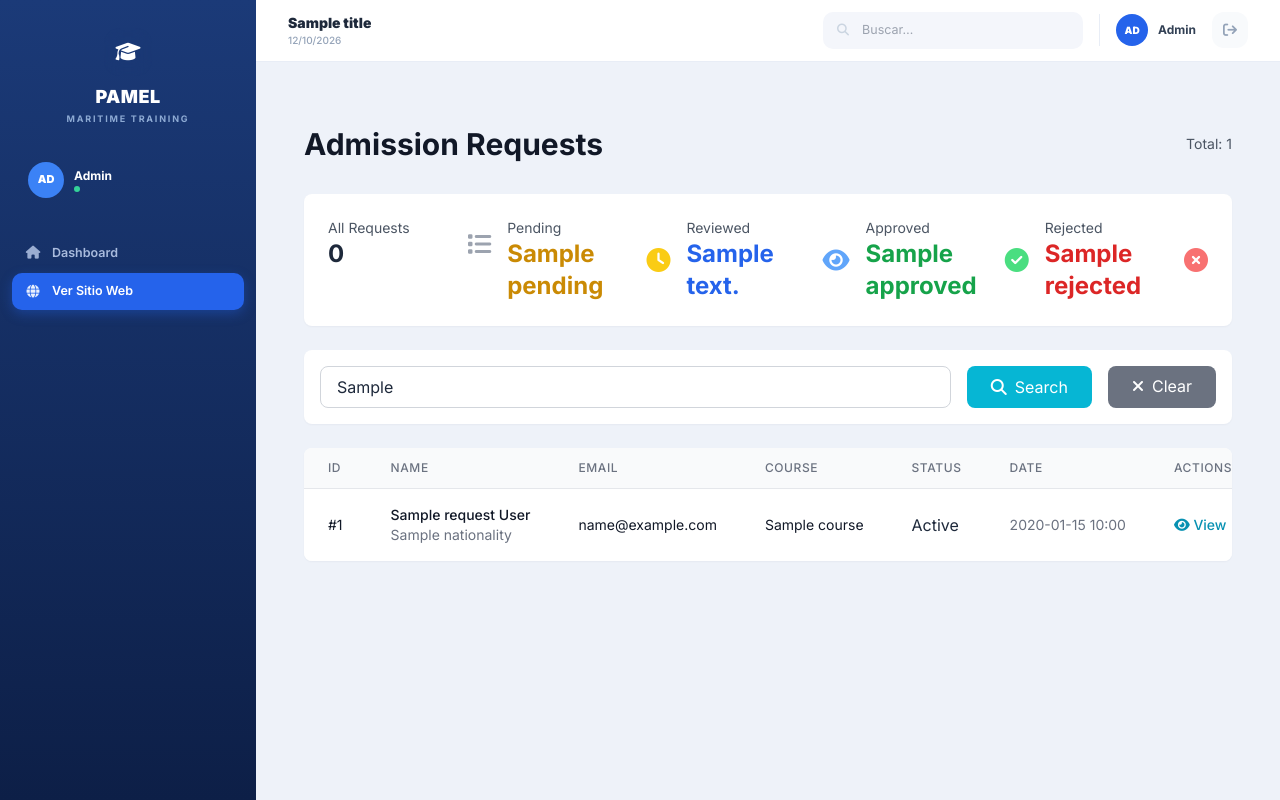
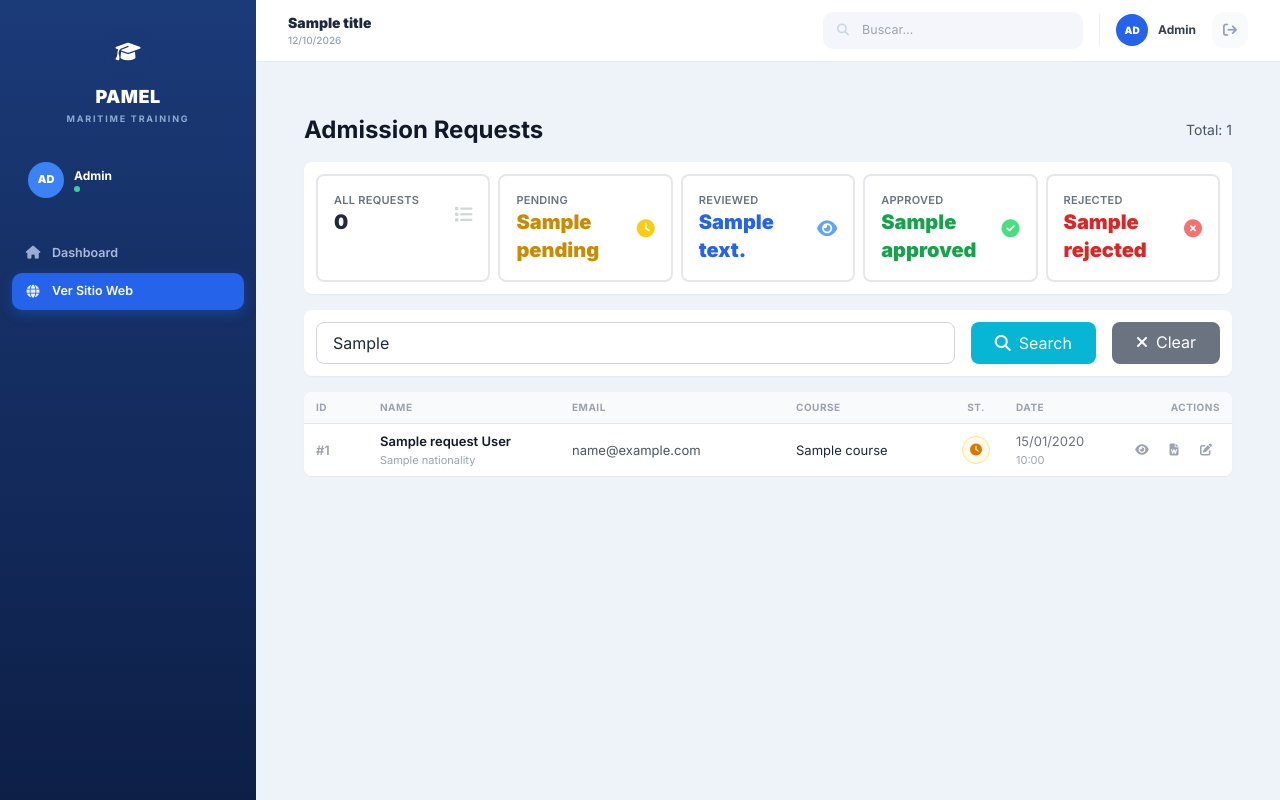
Before and after one commit to innovproj507/pamel, a PHP site: template admin/views/admission-requests.php in a window 1280 px wide. Run offline with PHP 8.4, Linux system fonts and the light colour scheme; the template is opened without the code that fills it: most values are stand-ins (such as "Sample title", 1, 10 or a date in 2020); data that the repository does not hold is empty; some libraries are stand-ins or nearby versions.

Commit message:
Tabla de solicitudes más compacta, y estilos que sí se aplican
El contenido se cortaba: cada celda llevaba px-6 py-4 y el nombre del
curso estaba limitado a max-w-xs, así que los cursos largos quedaban
truncados aunque sobrara ancho en la pantalla.

Ahora el relleno es px-3 py-2, el texto 13px, la tabla reparte el ancho
sobrante al curso y lo que no cabe se corta con el texto completo en el
title. El estado pasa de palabra a icono redondo con color y tooltip, y
las tres acciones son botones de icono en vez de enlaces con texto. Entran
el doble de filas por pantalla.

Aparte, el <style> de estas dos vistas usaba @apply, que sólo funciona
compilando Tailwind. Aquí se carga por CDN, donde @apply se ignora en
silencio: las tarjetas de filtro y las pastillas de estado llevaban desde
siempre sin ningún estilo. Reescrito como CSS normal.

Co-Authored-By: Claude Opus 5 <noreply@anthropic.com>

```diff
--- a/admin/views/admission-requests.php
+++ b/admin/views/admission-requests.php
@@ -1,22 +1,22 @@
-<div class="container mx-auto px-4 py-8">
-    <div class="flex justify-between items-center mb-8">
-        <h1 class="text-3xl font-bold text-gray-900">Admission Requests</h1>
+<div class="container mx-auto px-4 py-5">
+    <div class="flex justify-between items-center mb-4">
+        <h1 class="text-2xl font-bold text-gray-900">Admission Requests</h1>
         <div class="flex items-center space-x-2">
             <span class="text-sm text-gray-600">Total: <?php echo $totalCount; ?></span>
         </div>
     </div>
 
     <!-- Status Filters -->
-    <div class="bg-white rounded-lg shadow-md p-6 mb-6">
-        <div class="grid grid-cols-1 md:grid-cols-5 gap-4">
+    <div class="bg-white rounded-lg shadow-md p-3 mb-4">
+        <div class="grid grid-cols-2 md:grid-cols-5 gap-2">
             <a href="/manager/admission-requests"
                class="status-card <?php echo empty($currentStatus) ? 'active' : ''; ?>">
                 <div class="flex items-center justify-between">
                     <div>
-                        <p class="text-sm text-gray-600">All Requests</p>
-                        <p class="text-2xl font-bold"><?php echo array_sum($statusCounts); ?></p>
+                        <p class="text-[11px] font-semibold text-gray-500 uppercase tracking-wide">All Requests</p>
+                        <p class="text-xl font-black"><?php echo array_sum($statusCounts); ?></p>
                     </div>
-                    <i class="fas fa-list text-gray-400 text-2xl"></i>
+                    <i class="fas fa-list text-gray-300 text-lg"></i>
                 </div>
             </a>
 
@@ -24,10 +24,10 @@
                class="status-card <?php echo $currentStatus === 'pending' ? 'active' : ''; ?>">
                 <div class="flex items-center justify-between">
                     <div>
-                        <p class="text-sm text-gray-600">Pending</p>
-                        <p class="text-2xl font-bold text-yellow-600"><?php echo $statusCounts['pending']; ?></p>
+                        <p class="text-[11px] font-semibold text-gray-500 uppercase tracking-wide">Pending</p>
+                        <p class="text-xl font-black text-yellow-600"><?php echo $statusCounts['pending']; ?></p>
                     </div>
-                    <i class="fas fa-clock text-yellow-400 text-2xl"></i>
+                    <i class="fas fa-clock text-yellow-400 text-lg"></i>
                 </div>
             </a>
 
@@ -35,10 +35,10 @@
                class="status-card <?php echo $currentStatus === 'reviewed' ? 'active' : ''; ?>">
                 <div class="flex items-center justify-between">
                     <div>
-                        <p class="text-sm text-gray-600">Reviewed</p>
-                        <p class="text-2xl font-bold text-blue-600"><?php echo $statusCounts['reviewed']; ?></p>
+                        <p class="text-[11px] font-semibold text-gray-500 uppercase tracking-wide">Reviewed</p>
+                        <p class="text-xl font-black text-blue-600"><?php echo $statusCounts['reviewed']; ?></p>
                     </div>
-                    <i class="fas fa-eye text-blue-400 text-2xl"></i>
+                    <i class="fas fa-eye text-blue-400 text-lg"></i>
                 </div>
             </a>
 
@@ -46,10 +46,10 @@
                class="status-card <?php echo $currentStatus === 'approved' ? 'active' : ''; ?>">
                 <div class="flex items-center justify-between">
                     <div>
-                        <p class="text-sm text-gray-600">Approved</p>
-                        <p class="text-2xl font-bold text-green-600"><?php echo $statusCounts['approved']; ?></p>
+                        <p class="text-[11px] font-semibold text-gray-500 uppercase tracking-wide">Approved</p>
+                        <p class="text-xl font-black text-green-600"><?php echo $statusCounts['approved']; ?></p>
                     </div>
-                    <i class="fas fa-check-circle text-green-400 text-2xl"></i>
+                    <i class="fas fa-check-circle text-green-400 text-lg"></i>
                 </div>
             </a>
 
@@ -57,17 +57,17 @@
                class="status-card <?php echo $currentStatus === 'rejected' ? 'active' : ''; ?>">
                 <div class="flex items-center justify-between">
                     <div>
-                        <p class="text-sm text-gray-600">Rejected</p>
-                        <p class="text-2xl font-bold text-red-600"><?php echo $statusCounts['rejected']; ?></p>
+                        <p class="text-[11px] font-semibold text-gray-500 uppercase tracking-wide">Rejected</p>
+                        <p class="text-xl font-black text-red-600"><?php echo $statusCounts['rejected']; ?></p>
                     </div>
-                    <i class="fas fa-times-circle text-red-400 text-2xl"></i>
+                    <i class="fas fa-times-circle text-red-400 text-lg"></i>
                 </div>
             </a>
         </div>
     </div>
 
     <!-- Search Bar -->
-    <div class="bg-white rounded-lg shadow-md p-4 mb-6">
+    <div class="bg-white rounded-lg shadow-md p-3 mb-4">
         <form method="GET" action="/manager/admission-requests" class="flex gap-4">
             <?php if ($currentStatus): ?>
                 <input type="hidden" name="status" value="<?php echo htmlspecialchars($currentStatus); ?>">
@@ -88,74 +88,103 @@
         </form>
     </div>
 
-    <!-- Requests Table -->
+    <!--
+        Tabla compacta: el contenido se cortaba porque cada celda llevaba
+        px-6 py-4 y el nombre del curso estaba limitado a max-w-xs. Ahora el
+        relleno es menor, el texto más pequeño y el curso se lleva el ancho
+        sobrante; lo que no cabe se corta con puntos suspensivos y el texto
+        completo queda en el title.
+    -->
+    <?php
+    // Estado -> icono, color y etiqueta. El icono sustituye a la palabra.
+    $estados = [
+        'pending'  => ['fa-clock',        'amber',   'Pending'],
+        'reviewed' => ['fa-eye',          'blue',    'Reviewed'],
+        'approved' => ['fa-circle-check', 'emerald', 'Approved'],
+        'rejected' => ['fa-circle-xmark', 'rose',    'Rejected'],
+    ];
+    ?>
     <div class="bg-white rounded-lg shadow-md overflow-hidden">
         <div class="overflow-x-auto">
-            <table class="min-w-full divide-y divide-gray-200">
+            <table class="min-w-full table-fixed divide-y divide-gray-200 text-[13px]">
                 <thead class="bg-gray-50">
-                    <tr>
-                        <th class="px-6 py-3 text-left text-xs font-medium text-gray-500 uppercase tracking-wider">ID</th>
-                        <th class="px-6 py-3 text-left text-xs font-medium text-gray-500 uppercase tracking-wider">Name</th>
-                        <th class="px-6 py-3 text-left text-xs font-medium text-gray-500 uppercase tracking-wider">Email</th>
-                        <th class="px-6 py-3 text-left text-xs font-medium text-gray-500 uppercase tracking-wider">Course</th>
-                        <th class="px-6 py-3 text-left text-xs font-medium text-gray-500 uppercase tracking-wider">Status</th>
-                        <th class="px-6 py-3 text-left text-xs font-medium text-gray-500 uppercase tracking-wider">Date</th>
-                        <th class="px-6 py-3 text-left text-xs font-medium text-gray-500 uppercase tracking-wider">Actions</th>
+                    <tr class="text-left text-[10px] font-bold text-gray-400 uppercase tracking-wider">
+                        <th class="px-3 py-2 w-16">ID</th>
+                        <th class="px-3 py-2 w-48">Name</th>
+                        <th class="px-3 py-2 w-56">Email</th>
+                        <th class="px-3 py-2">Course</th>
+                        <th class="px-2 py-2 w-14 text-center">St.</th>
+                        <th class="px-3 py-2 w-28">Date</th>
+                        <th class="px-3 py-2 w-24 text-right">Actions</th>
                     </tr>
                 </thead>
-                <tbody class="bg-white divide-y divide-gray-200">
+                <tbody class="bg-white divide-y divide-gray-100">
                     <?php if (empty($requests)): ?>
                         <tr>
-                            <td colspan="7" class="px-6 py-12 text-center text-gray-500">
+                            <td colspan="7" class="px-3 py-12 text-center text-gray-500">
                                 <i class="fas fa-inbox text-4xl mb-2"></i>
                                 <p>No admission requests found.</p>
                             </td>
                         </tr>
                     <?php else: ?>
-                        <?php foreach ($requests as $request): ?>
-                            <tr class="hover:bg-gray-50">
-                                <td class="px-6 py-4 whitespace-nowrap text-sm text-gray-900">
+                        <?php foreach ($requests as $request):
+                            $st = $request['status'] ?? 'pending';
+                            [$icono, $color, $etiqueta] = $estados[$st] ?? $estados['pending'];
+                            $curso = (string) $request['course'];
+                        ?>
+                            <tr class="hover:bg-gray-50 align-middle">
+                                <td class="px-3 py-2 whitespace-nowrap text-gray-400 font-semibold">
                                     #<?php echo $request['id']; ?>
                                 </td>
-                                <td class="px-6 py-4 whitespace-nowrap">
-                                    <div class="text-sm font-medium text-gray-900">
+                                <td class="px-3 py-2">
+                                    <div class="font-semibold text-gray-900 truncate"
+                                         title="<?php echo htmlspecialchars($request['given_name'] . ' ' . $request['surname']); ?>">
                                         <?php echo htmlspecialchars($request['given_name'] . ' ' . $request['surname']); ?>
                                     </div>
-                                    <div class="text-sm text-gray-500">
-                                        <?php echo htmlspecialchars($request['nationality']); ?>
+                                    <div class="text-[11px] text-gray-400 truncate">
+                                        <?php echo htmlspecialchars((string) $request['nationality']); ?>
                                     </div>
                                 </td>
-                                <td class="px-6 py-4 whitespace-nowrap text-sm text-gray-900">
+                                <td class="px-3 py-2">
+                                    <a href="mailto:<?php echo htmlspecialchars($request['email']); ?>"
+                                       class="block truncate text-gray-600 hover:text-cyan-600"
+                                       title="<?php echo htmlspecialchars($request['email']); ?>">
                                         <?php echo htmlspecialchars($request['email']); ?>
+                                    </a>
                                 </td>
-                                <td class="px-6 py-4 text-sm text-gray-900">
-                                    <div class="max-w-xs truncate">
-                                        <?php echo htmlspecialchars($request['course']); ?>
+                                <td class="px-3 py-2">
+                                    <div class="truncate text-gray-800" title="<?php echo htmlspecialchars($curso); ?>">
+                                        <?php echo htmlspecialchars($curso); ?>
                                     </div>
                                 </td>
-                                <td class="px-6 py-4 whitespace-nowrap">
-                                    <span class="status-badge status-<?php echo $request['status']; ?>">
-                                        <?php echo ucfirst($request['status']); ?>
+                                <td class="px-2 py-2 text-center">
+                                    <span class="inline-flex items-center justify-center w-7 h-7 rounded-full bg-<?php echo $color; ?>-50 text-<?php echo $color; ?>-600 border border-<?php echo $color; ?>-200"
+                                          title="<?php echo $etiqueta; ?>">
+                                        <i class="fas <?php echo $icono; ?> text-xs"></i>
+                                        <span class="sr-only"><?php echo $etiqueta; ?></span>
                                     </span>
                                 </td>
-                                <td class="px-6 py-4 whitespace-nowrap text-sm text-gray-500">
-                                    <?php echo date('Y-m-d H:i', strtotime($request['created_at'])); ?>
+                                <td class="px-3 py-2 whitespace-nowrap text-gray-500">
+                                    <?php $t = strtotime($request['created_at']); ?>
+                                    <div><?php echo date('d/m/Y', $t); ?></div>
+                                    <div class="text-[11px] text-gray-400"><?php echo date('H:i', $t); ?></div>
                                 </td>
-                                <td class="px-6 py-4 whitespace-nowrap text-sm font-medium">
+                                <td class="px-3 py-2 whitespace-nowrap text-right">
+                                    <div class="inline-flex items-center gap-1">
                                         <a href="/manager/admission-requests/<?php echo $request['id']; ?>"
-                                       class="text-cyan-600 hover:text-cyan-900 mr-3">
-                                        <i class="fas fa-eye"></i> View
+                                           class="w-7 h-7 inline-flex items-center justify-center rounded-lg text-gray-400 hover:bg-cyan-50 hover:text-cyan-600 transition"
+                                           title="View request">
+                                            <i class="fas fa-eye text-xs"></i>
                                         </a>
                                         <a href="/manager/admission-requests/<?php echo $request['id']; ?>/download-word"
-                                       class="text-green-600 hover:text-green-900 mr-3"
+                                           class="w-7 h-7 inline-flex items-center justify-center rounded-lg text-gray-400 hover:bg-emerald-50 hover:text-emerald-600 transition"
                                            title="Download Word">
-                                        <i class="fas fa-file-word"></i> Word
+                                            <i class="fas fa-file-word text-xs"></i>
                                         </a>
-                                    <!-- Inline status dropdown -->
-                                    <div class="inline-block">
                                         <button onclick="toggleDropdown(event, 'dd-<?php echo $request['id']; ?>')"
-                                                class="text-blue-600 hover:text-blue-900 font-medium">
-                                            <i class="fas fa-edit"></i> Status
+                                                class="w-7 h-7 inline-flex items-center justify-center rounded-lg text-gray-400 hover:bg-blue-50 hover:text-blue-600 transition"
+                                                title="Change status">
+                                            <i class="fas fa-pen-to-square text-xs"></i>
                                         </button>
                                     </div>
                                 </td>
@@ -238,22 +267,50 @@
 </div>
 
 <style>
+/*
+    CSS normal, no @apply: Tailwind se carga por CDN y en ese modo @apply
+    no se procesa, así que estas reglas no pintaban absolutamente nada.
+    Por eso las tarjetas de filtro y las pastillas de estado salían sin
+    estilo.
+*/
 .status-card {
-    @apply bg-white rounded-lg p-4 border-2 border-gray-200 hover:border-cyan-500 transition cursor-pointer;
+    display: block;
+    background: #fff;
+    border: 2px solid #e5e7eb;
+    border-radius: .5rem;
+    padding: 1rem;
+    cursor: pointer;
+    transition: border-color .15s, background-color .15s;
 }
-.status-card.active {
-    @apply border-cyan-500 bg-cyan-50;
+.status-card:hover  { border-color: #06b6d4; }
+.status-card.active { border-color: #06b6d4; background: #ecfeff; }
+
+.detail-row {
+    display: flex;
+    padding: .75rem 0;
+    border-bottom: 1px solid #f3f4f6;
 }
-.status-badge {
-    @apply px-3 inline-flex text-xs leading-5 font-semibold rounded-full;
+.detail-row:last-child { border-bottom: 0; }
+.detail-label {
+    width: 11rem;
+    flex-shrink: 0;
+    font-size: .75rem;
+    font-weight: 600;
+    color: #6b7280;
+    text-transform: uppercase;
+    letter-spacing: .05em;
 }
-.status-pending  { @apply bg-yellow-100 text-yellow-800; }
-.status-reviewed { @apply bg-blue-100 text-blue-800; }
-.status-approved { @apply bg-green-100 text-green-800; }
-.status-rejected { @apply bg-red-100 text-red-800; }
-.detail-row { @apply flex py-3 border-b border-gray-100 last:border-0; }
-.detail-label { @apply w-44 flex-shrink-0 text-xs font-semibold text-gray-500 uppercase tracking-wide; }
-.detail-value { @apply text-gray-900 text-sm flex-1; }
+.detail-value { flex: 1; font-size: .875rem; color: #111827; }
+
+/* Oculto a la vista, legible por lectores de pantalla */
+.sr-only {
+    position: absolute;
+    width: 1px; height: 1px;
+    padding: 0; margin: -1px;
+    overflow: hidden;
+    clip: rect(0, 0, 0, 0);
+    white-space: nowrap; border: 0;
+}
 </style>
 
 <script>
```
Also changed, not shown: admin/views/quote-requests.php (+27 -10 lines). Lines whose indentation alone changed are shown as unchanged.
